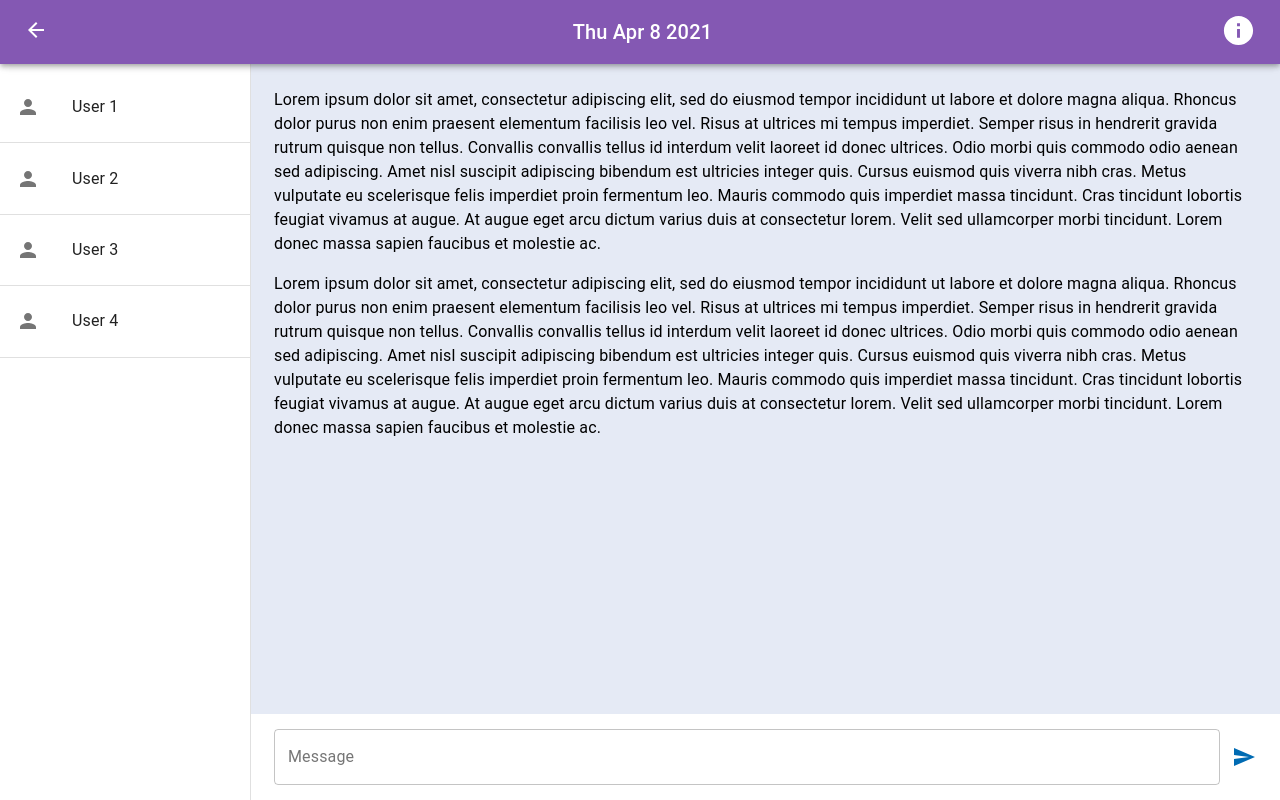
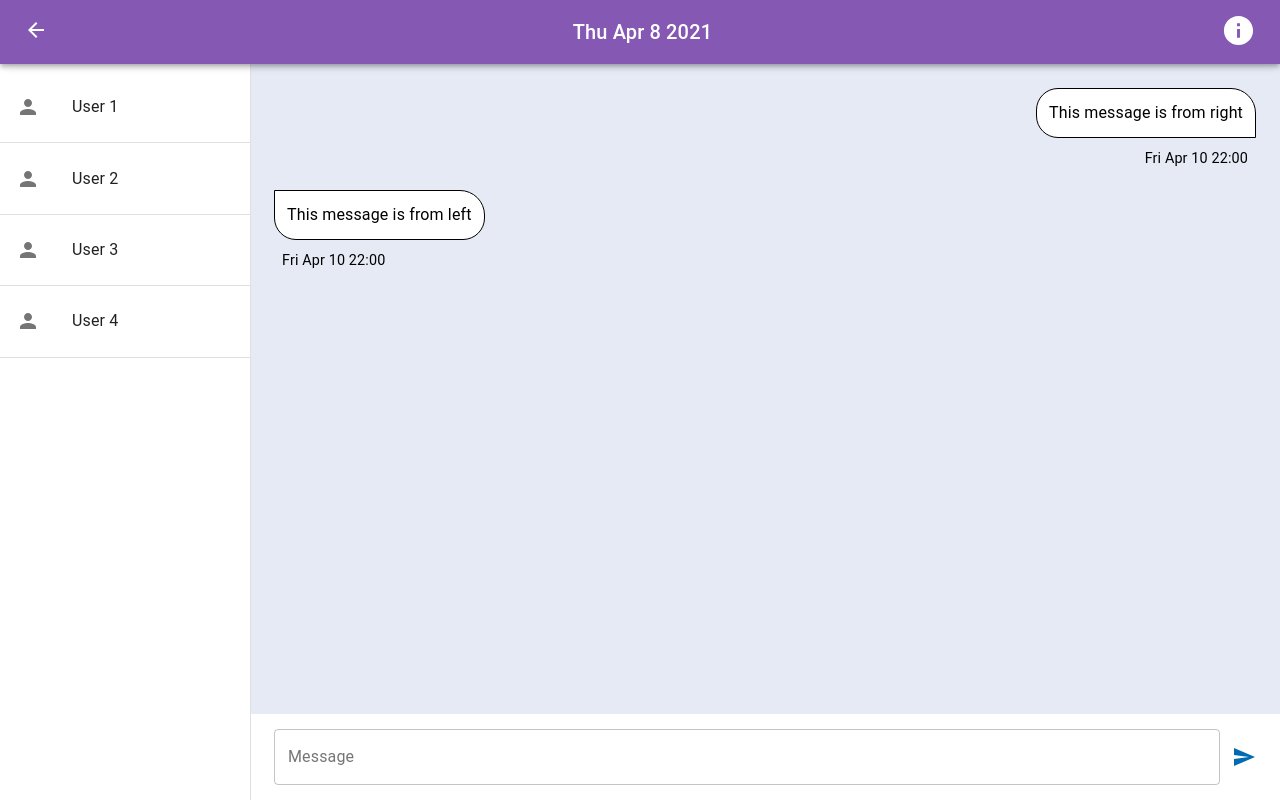
Before and after one commit to VirajJadhav/DiscussIn, a React (Create React App) app in the folder frontend/: page /join in a window 1280 px wide. Built offline with nearby package versions, Linux system fonts and the light colour scheme.

Commit message:
ui: message container for rooms

```diff
--- /dev/null
+++ b/frontend/src/components/Message/index.jsx
@@ -0,0 +1,55 @@
+import React from "react";
+import { makeStyles, Typography } from "@material-ui/core";
+
+function checkProps(props) {
+  if (props.position === "right") {
+    return "right";
+  } else {
+    return "left";
+  }
+}
+
+const useStyles = makeStyles(theme => ({
+  root: {
+    width: "100%",
+    marginBottom: "1.2rem",
+    wordWrap: "break-word",
+    float: props => checkProps(props),
+    clear: props => checkProps(props),
+  },
+  messageContainer: {
+    maxWidth: "55%",
+    float: props => checkProps(props),
+    clear: props => checkProps(props),
+  },
+  message: {
+    padding: theme.spacing(1.5),
+    borderRadius: props =>
+      props.position === "left" ? "0 25px 22px 22px" : "22px 25px 0 22px",
+    border: "1px solid black",
+    backgroundColor: "white",
+  },
+  messageDate: {
+    textAlign: props => checkProps(props),
+    margin: props =>
+      props.position === "right" ? "0.5rem 0.5rem 0 0" : "0.5rem 0 0 0.5rem",
+    fontSize: "0.9rem",
+  },
+}));
+
+export default function Message({ position, message, messageDate }) {
+  const classes = useStyles({ position });
+
+  return (
+    <div className={classes.root}>
+      <div className={classes.messageContainer}>
+        <Typography variant="body1" className={classes.message}>
+          {message}
+        </Typography>
+        <Typography variant="subtitle1" className={classes.messageDate}>
+          {messageDate}
+        </Typography>
+      </div>
+    </div>
+  );
+}
--- a/frontend/src/components/RoomLayout/index.jsx
+++ b/frontend/src/components/RoomLayout/index.jsx
@@ -218,8 +218,7 @@ export default function RoomLayout({
       </Drawer>
       <main className={classes.content}>
         <Toolbar />
-        <Typography paragraph>{children}</Typography>
-        <Typography paragraph>{children}</Typography>
+        {children}
         <div className={classes.textSection}>
           <Toolbar>
             <TextField
--- a/frontend/src/components/index.js
+++ b/frontend/src/components/index.js
@@ -2,3 +2,4 @@ export { default as NavBar } from "./NavBar";
 export { default as RoomCard } from "./RoomCard";
 export { default as RoomLayout } from "./RoomLayout";
 export { default as InfoModal } from "./InfoModal";
+export { default as Message } from "./Message";
--- a/frontend/src/pages/Room/index.jsx
+++ b/frontend/src/pages/Room/index.jsx
@@ -1,5 +1,5 @@
 import React, { Component } from "react";
-import { RoomLayout, InfoModal } from "../../components";
+import { RoomLayout, InfoModal, Message } from "../../components";
 
 class Room extends Component {
   constructor(props) {
@@ -13,6 +13,7 @@ class Room extends Component {
 
       modalOpen: false,
     };
+    // console.log(new Date());
   }
   handleInfoModal = () => {
     this.setState({
@@ -44,19 +45,16 @@ class Room extends Component {
           createdAt={createdAt}
           handleInfoModal={this.handleInfoModal}
         >
-          Lorem ipsum dolor sit amet, consectetur adipiscing elit, sed do
-          eiusmod tempor incididunt ut labore et dolore magna aliqua. Rhoncus
-          dolor purus non enim praesent elementum facilisis leo vel. Risus at
-          ultrices mi tempus imperdiet. Semper risus in hendrerit gravida rutrum
-          quisque non tellus. Convallis convallis tellus id interdum velit
-          laoreet id donec ultrices. Odio morbi quis commodo odio aenean sed
-          adipiscing. Amet nisl suscipit adipiscing bibendum est ultricies
-          integer quis. Cursus euismod quis viverra nibh cras. Metus vulputate
-          eu scelerisque felis imperdiet proin fermentum leo. Mauris commodo
-          quis imperdiet massa tincidunt. Cras tincidunt lobortis feugiat
-          vivamus at augue. At augue eget arcu dictum varius duis at consectetur
-          lorem. Velit sed ullamcorper morbi tincidunt. Lorem donec massa sapien
-          faucibus et molestie ac.
+          <Message
+            position="right"
+            message="This message is from right"
+            messageDate="Fri Apr 10 22:00"
+          />
+          <Message
+            position="left"
+            message="This message is from left"
+            messageDate="Fri Apr 10 22:00"
+          />
         </RoomLayout>
       </div>
     );
```
Also changed, not shown: 1 other file (tests, documents, lock files or other folders).
